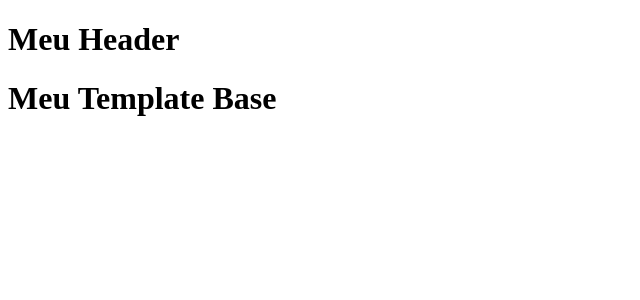
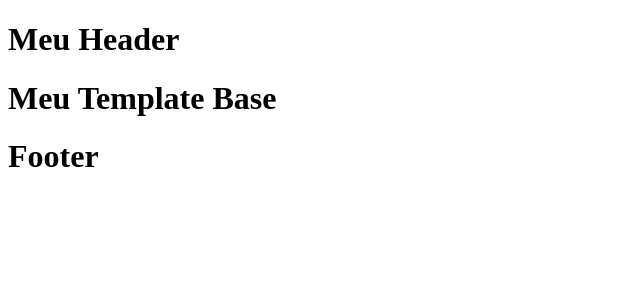
Before and after one commit to EvertonPSilva09/FE_III_Aula_18S, a React (Vite) app: page / in a window 1280 px wide. Shown: the top 300 px of the page, without its empty margins (0-640 px from the left). Built offline with nearby package versions, Linux system fonts and the light colour scheme.

Commit message:
Add footer on App

```diff
--- a/src/templates/base-template/index.jsx
+++ b/src/templates/base-template/index.jsx
@@ -1,3 +1,4 @@
+import Footer from "../../components/footer";
 import Header from "../../components/header";
 
 export default function BaseTemplate() {
@@ -5,6 +6,7 @@ export default function BaseTemplate() {
     <div>
       <Header />
       <h1>Meu Template Base</h1>
+      <Footer />
     </div>
   );
 }
```
